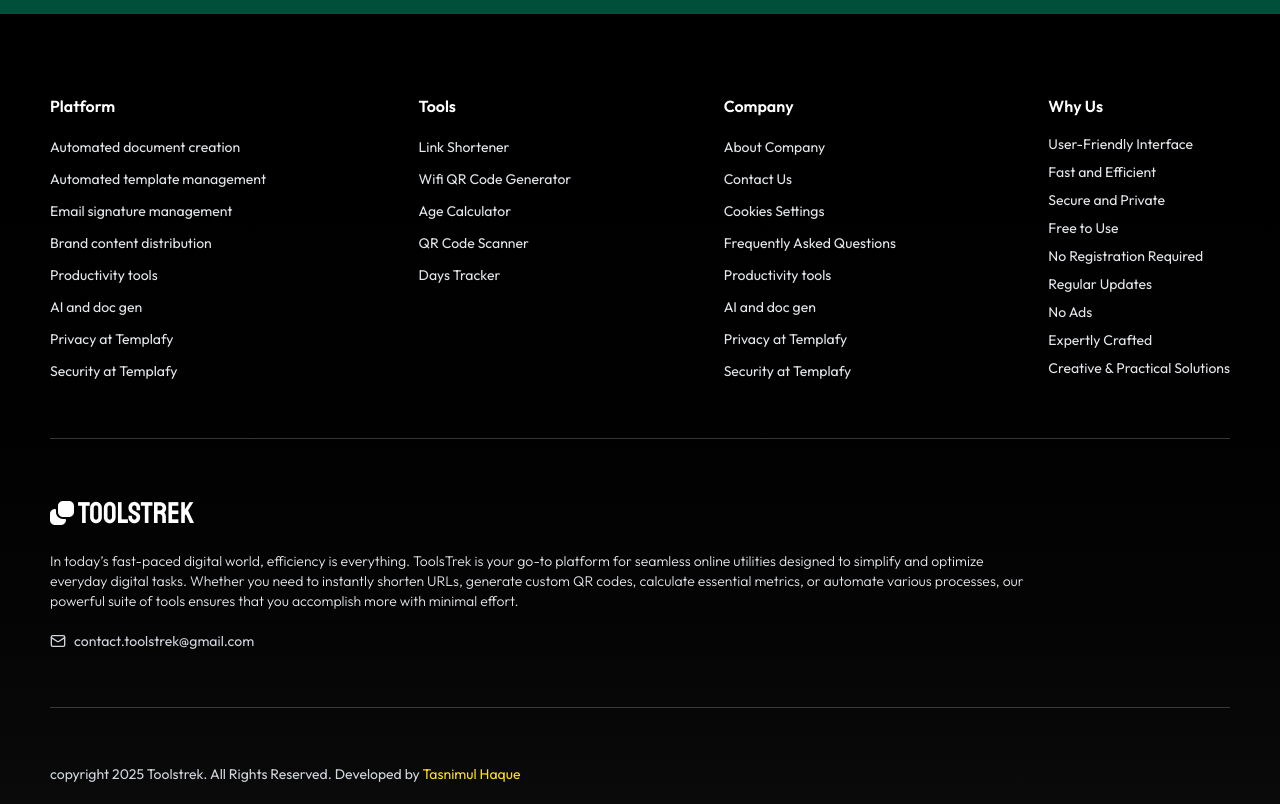
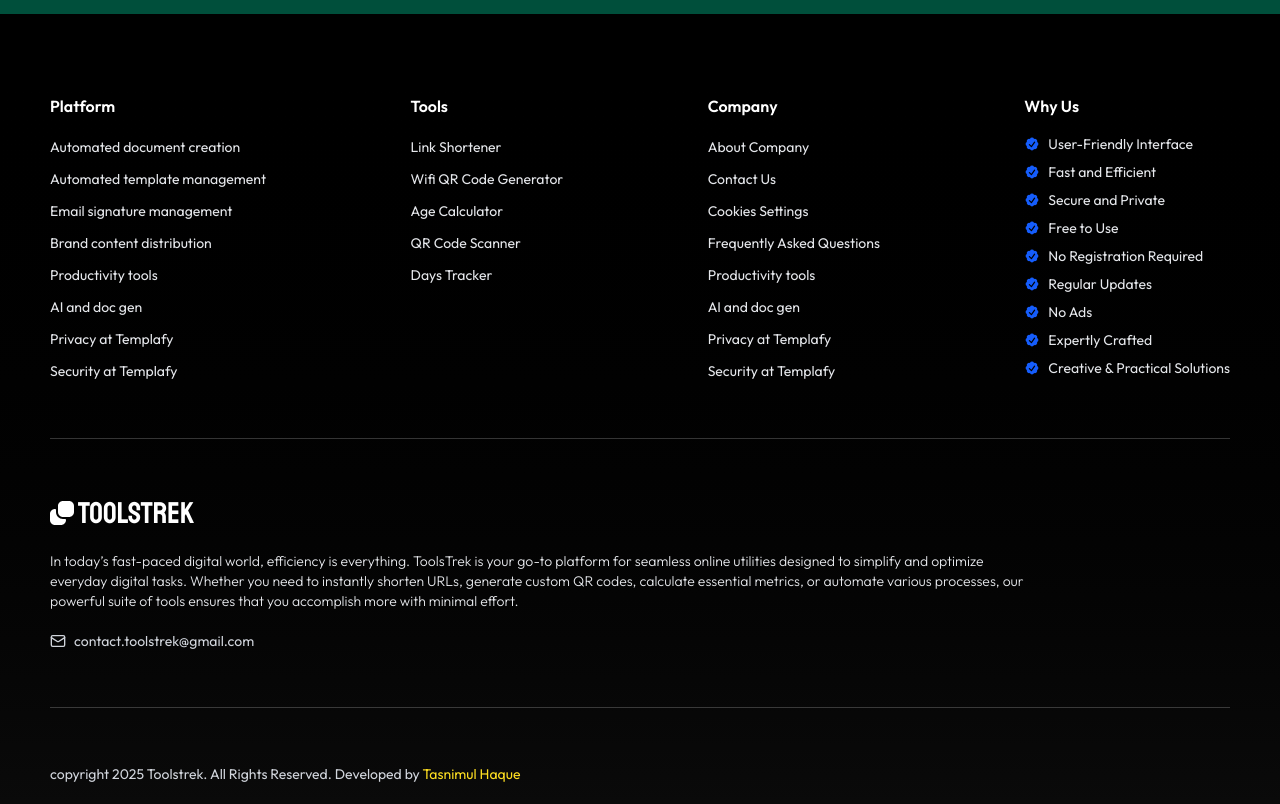
Before and after one commit to tasnimultas67/toolstrek, a Next.js app: page / in a window 1280 px wide. Shown: the part 2140-2944 px from the top of the page. Built offline with nearby package versions, Linux system fonts and the light colour scheme.

Commit message:
feat: Enhance Footer component by adding icons to benefits list

```diff
--- a/app/tools-compo/Footer.js
+++ b/app/tools-compo/Footer.js
@@ -1,3 +1,4 @@
+import { CheckBadgeIcon } from "@heroicons/react/20/solid";
 import { Mail } from "lucide-react";
 import { Staatliches } from "next/font/google";
 import Link from "next/link";
@@ -126,10 +127,12 @@ const Footer = () => {
             <h3 className="text-base text-white font-semibold">Why Us</h3>
             <ul className="space-y-2">
               {whyus.map((benefit) => (
-                <li key={benefit.name} className="relative">
-                  <p className="text-gray-200 text-sm relative before:absolute before:left-0 before:bottom-0 before:w-0 before:h-[1px] before:bg-gray-400 before:transition-all before:duration-300 hover:before:w-full">
-                    {benefit.name}
-                  </p>
+                <li
+                  key={benefit.name}
+                  className="relative flex items-center gap-2"
+                >
+                  <CheckBadgeIcon className="size-4 fill-blue-600 text-white" />
+                  <p className="text-gray-200 text-sm ">{benefit.name}</p>
                 </li>
               ))}
             </ul>
```
